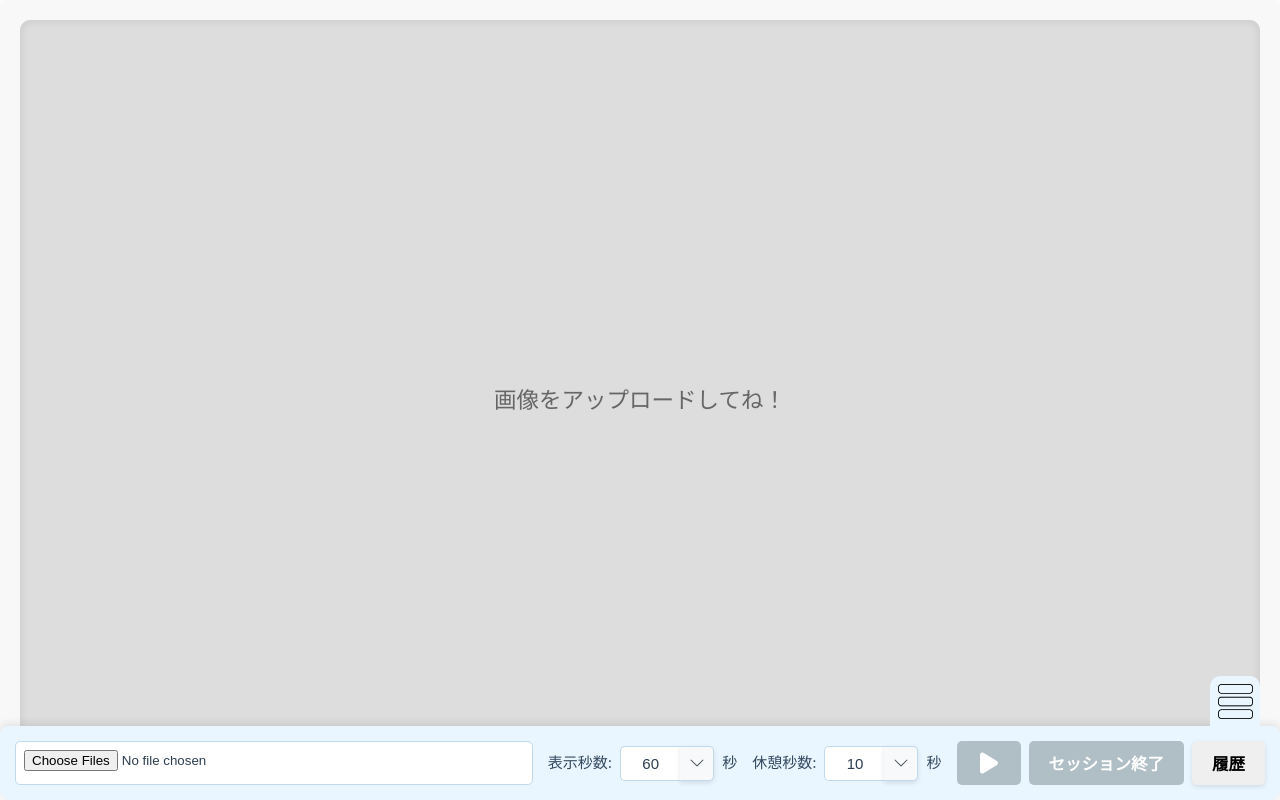
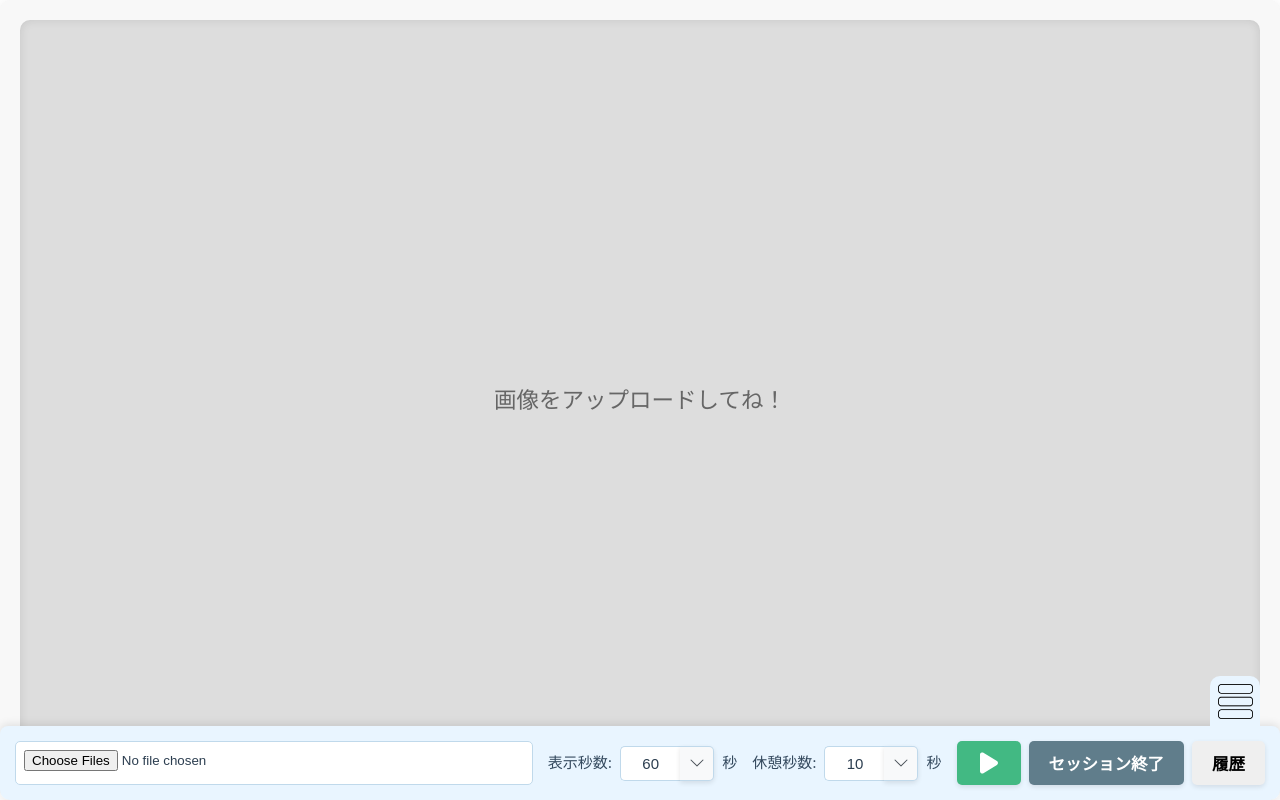
Before and after one commit to stsnSTSN/FreePicSketch, a Vue app: page / in a window 1280 px wide. Built offline with nearby package versions, Linux system fonts and the light colour scheme.

Commit message:
各種ボタンの非活性処理を追加

```diff
--- a/src/App.vue
+++ b/src/App.vue
@@ -1,6 +1,5 @@
 <script setup lang="ts">
 import { ref, watch, onMounted, computed, nextTick } from 'vue';
-import type { SessionHistory } from './types/history';
 import Control from './components/Control.vue';
 import HistoryModal from './components/HistoryModal.vue';
 import { useSlideshow } from './composables/useSlideshow';
@@ -77,6 +76,16 @@ const isProgressBarVisible = computed(() => {
   return isDuringImage || isPausedDuringImage;
 });
 
+// セッション中かどうかを判定
+const isSessionActive = computed(() => {
+  //タイマーが動作中かどうか
+  const isTimerRunning = isPlaying.value;
+
+  // セッションが完了していないか、一時停止中か
+  const isPausedMidSession = !isPlaying.value && !isSessionFinished.value && secondsLeft.value > 0;
+
+  return isTimerRunning || isPausedMidSession;
+});
 
 watch(isSessionFinished, async (finished) => {
   console.log('App.vue Watcher: isSessionFinished changed to:', finished);
@@ -121,8 +130,9 @@ onMounted(() => {
   <div class="croquis-app">
     <Control :is-controls-visible="isControlsVisible" v-model:interval-sec="intervalSec" v-model:rest-sec="restSec"
       :is-playing="isPlaying" :is-ready="isReady" :is-session-finished="isSessionFinished"
-      @toggle-play="toggleSlideshow" @end-session="endSession" @toggle-history="toggleHistoriesPanel"
-      @files-selected="loadImages" @toggle-visibility="toggleControlsPanel()"></Control>
+      :is-session-active="isSessionActive" @toggle-play="toggleSlideshow" @end-session="endSession"
+      @toggle-history="toggleHistoriesPanel" @files-selected="loadImages" @toggle-visibility="toggleControlsPanel()">
+    </Control>
 
     <div class="image-display-area">
       <HistoryModal :is-histories-visible="isHistoriesVisible" :histories="histories"
--- a/src/components/Control.vue
+++ b/src/components/Control.vue
@@ -3,15 +3,17 @@
         <div class="controls-toggle" @click="emit('toggle-visibility')">
             <img class="controls-toggle-img" src="../assets/img/menu_toggle.png" alt="コントロールパネルの表示切り替え">
         </div>
-        <input type="file" multiple accept="image/*" @change="onFileSelected" class="file-input" />
+        <input type="file" multiple accept="image/*" @change="onFileSelected" class="file-input"
+            :disabled="isSessionActive" />
 
         <div class="input-group">
             <label for="interval-input">表示秒数:</label>
             <div class="preset-input-wrapper" ref="intervalWrapper">
                 <input type="number" id="interval-input" class="time-input" :value="intervalSec"
+                    :disabled="isSessionActive"
                     @input="emit('update:intervalSec', Number(($event.target as HTMLInputElement).value))"
                     placeholder="秒" />
-                <button @click="toggleMenu('interval')" class="preset-toggle-button">
+                <button @click="toggleMenu('interval')" class="preset-toggle-button" :disabled="isSessionActive">
                     <svg xmlns="http://www.w3.org/2000/svg" width="16" height="16" fill="currentColor"
                         viewBox="0 0 16 16">
                         <path fill-rule="evenodd"
@@ -34,10 +36,10 @@
         <div class="input-group">
             <label for="rest-input">休憩秒数:</label>
             <div class="preset-input-wrapper" ref="restWrapper">
-                <input type="number" id="rest-input" class="time-input" :value="restSec"
+                <input type="number" id="rest-input" class="time-input" :value="restSec" :disabled="isSessionActive"
                     @input="emit('update:restSec', Number(($event.target as HTMLInputElement).value))" placeholder="秒"
                     min="0" />
-                <button @click="toggleMenu('rest')" class="preset-toggle-button">
+                <button @click="toggleMenu('rest')" class="preset-toggle-button" :disabled="isSessionActive">
                     <svg xmlns="http://www.w3.org/2000/svg" width="16" height="16" fill="currentColor"
                         viewBox="0 0 16 16">
                         <path fill-rule="evenodd"
@@ -58,15 +60,14 @@
         </div>
 
         <div class="button-group">
-            <button @click="emit('toggle-play')" :disabled="!isReady"
-                :class="{ 'start-button': !isPlaying, 'stop-button': isPlaying }">
+            <button @click="emit('toggle-play')" :class="{ 'start-button': !isPlaying, 'stop-button': isPlaying }">
                 <img v-if="!isPlaying" src="../assets/img/play-solid.svg" alt="開始">
                 <img v-else src="../assets/img/pause-solid.svg" alt="一時停止">
             </button>
-            <button @click="emit('end-session')" :disabled="!isReady" class="end-session-button">
+            <button @click="emit('end-session')" class="end-session-button">
                 セッション終了
             </button>
-            <button class="btn-history" @click="emit('toggle-history')">履歴</button>
+            <button class="btn-history" @click="emit('toggle-history')" :disabled="isSessionActive">履歴</button>
         </div>
     </div>
 </template>
@@ -85,6 +86,7 @@ defineProps<{
     isPlaying: boolean;
     isReady: boolean;
     isSessionFinished: boolean;
+    isSessionActive: boolean;
 }>();
 
 const emit = defineEmits<{
@@ -208,6 +210,12 @@ onBeforeUnmount(() => {
     cursor: pointer;
 }
 
+.file-input:disabled {
+    cursor: not-allowed;
+    background-color: #e9ecef;
+    color: #6c757d;
+}
+
 .input-group {
     display: flex;
     align-items: center;
@@ -261,6 +269,13 @@ onBeforeUnmount(() => {
 
 .preset-toggle-button:hover {
     background-color: #e9ecef;
+}
+
+.time-input:disabled,
+.preset-toggle-button:disabled {
+    cursor: not-allowed;
+    background-color: #e9ecef;
+    color: #6c757d;
 }
 
 .preset-menu {
@@ -359,4 +374,8 @@ button img {
     cursor: not-allowed;
     box-shadow: none;
 }
+
+.btn-history:disabled {
+    cursor: not-allowed;
+}
 </style>
```
